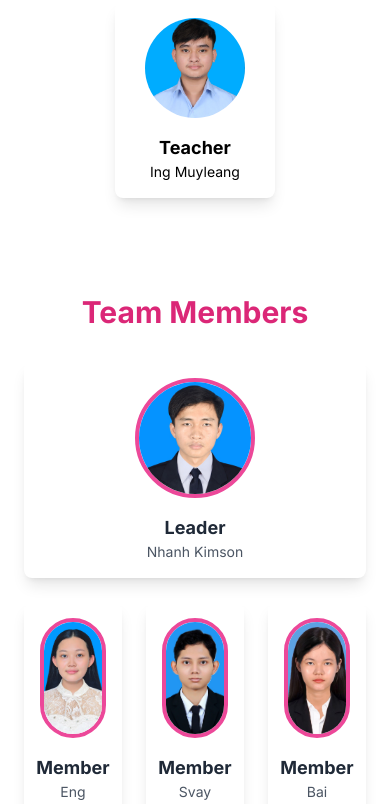
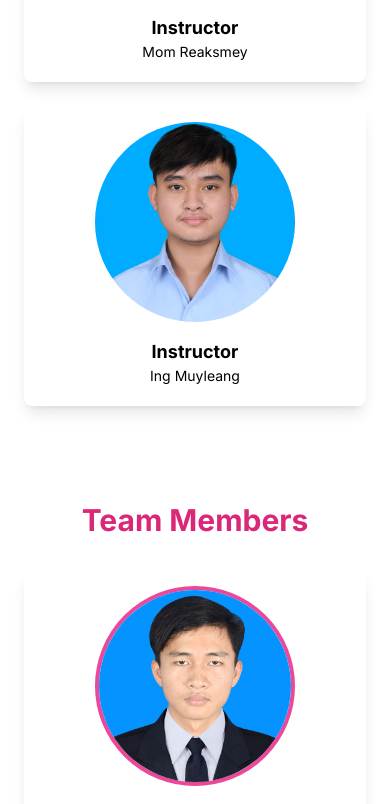
Before and after one commit to engsreynich/rachna-react, a React (Vite) app: page /about in a window 390 px wide. Shown: the part 1183-1987 px from the top of the page. Built offline with nearby package versions, Linux system fonts and the light colour scheme.

Commit message:
about III

```diff
--- a/src/Layout/About.jsx
+++ b/src/Layout/About.jsx
@@ -8,7 +8,7 @@ function About() {
         <section className="flex flex-col lg:flex-row gap-6  dark:bg-gray-900  py-12 px-6">
           {/* Image and Story */}
           <div className="flex-1">
-            <div className="relative rounded-lg overflow-hidden shadow-lg">
+            <div className="relative rounded-lg overflow-hidden shadow-lg" data-aos="fade-up">
               <img
                 src="./img/team.jpg"
                 alt="Team meeting"
@@ -29,15 +29,15 @@ function About() {
 
           {/* Mission and Vision */}
           <div className="flex-1 grid gap-6">
-            <div className="bg-pink-200 p-6 rounded-lg shadow-lg">
+            <div className="bg-pink-200 p-6 rounded-lg shadow-lg" data-aos="fade-down">
               <h3 className="text-xl font-semibold">Our Mission</h3>
-              <p className="text-sm mt-2">
+              <p className="text-sm mt-2" data-aos="fade-left">
                 To revolutionize user connections through innovative,
                 user-centric website designs that are visually stunning,
                 intuitive, and functional.
               </p>
             </div>
-            <div className="bg-pink-500 p-6 rounded-lg shadow-lg text-white">
+            <div className="bg-pink-500 p-6 rounded-lg shadow-lg text-white" data-aos="fade-up-right">
               <h3 className="text-xl font-semibold">Our Vision</h3>
               <p className="text-sm mt-2">
                 To empower brands with seamless digital experiences that foster
@@ -57,26 +57,26 @@ function About() {
               {[
                 {
                   name: "Mom Reaksmey",
-                  title: "Teacher",
+                  title: "Instructor",
                   img: "./img/Cher Mey.jpg",
                 },
                 {
                   name: "Ing Muyleang",
-                  title: "Teacher",
+                  title: "Instructor",
                   img: "./img/Cher Leang.jpg",
                 },
               ].map((mentor, index) => (
                 <div
                   key={index}
-                  className="bg-white w-[160px] h-auto flex flex-col shadow-lg items-center rounded-lg p-4"
+                  className="bg-white dark:bg-gray-950 w-[460px] h-[300px] flex flex-col shadow-lg items-center rounded-lg p-4" data-aos="fade-down-right"
                 >
                   <img
                     src={mentor.img}
                     alt="mentor"
-                    className="w-[100px] h-[100px] rounded-full object-cover mb-4"
+                    className="w-[200px] h-[200px] rounded-full object-cover mb-4"
                   />
-                  <h3 className="font-bold text-lg">{mentor.title}</h3>
-                  <p className="text-sm">{mentor.name}</p>
+                  <h3 className="font-bold text-lg dark:text-slate-100">{mentor.title}</h3>
+                  <p className="text-sm dark:text-slate-100">{mentor.name}</p>
                 </div>
               ))}
             </div>
@@ -89,17 +89,17 @@ function About() {
             <h2 className="text-3xl font-bold text-pink-600 mb-8">
               Team Members
             </h2>
-            <div className="grid grid-cols-3 gap-6">
+            <div className="grid grid-cols-1 sm:grid-cols-2 lg:grid-cols-3 gap-6">
   {/* First row: Single box, centered */}
-              <div className="col-span-3 flex justify-center">
-                <div className="bg-white w-full sm:w-auto h-auto flex flex-col shadow-lg items-center rounded-lg p-4 transition-all duration-300 hover:scale-105 hover:shadow-2xl">
+  <div className="col-span-1 sm:col-span-2 lg:col-span-3 flex justify-center">
+    <div className="bg-white dark:bg-gray-950 w-full sm:w-auto h-auto flex flex-col shadow-lg items-center rounded-lg p-4 transition-all duration-300 hover:scale-105 hover:shadow-2xl" data-aos="zoom-in">
       <img
         src="./img/Son copy.jpg"
         alt="Nhanh Kimson"
-                    className="w-[120px] h-[120px] rounded-full object-cover mb-4 border-4 border-pink-500"
+        className="w-[200px] h-[200px] rounded-full object-cover mb-4 border-4 border-pink-500"
       />
-                  <h3 className="font-bold text-lg text-gray-800">Leader</h3>
-                  <p className="text-sm text-gray-600">Nhanh Kimson</p>
+      <h3 className="font-bold text-lg text-gray-800 dark:text-slate-100">Leader</h3>
+      <p className="text-sm text-gray-600 dark:text-slate-100">Nhanh Kimson</p>
     </div>
   </div>
 
@@ -119,17 +119,17 @@ function About() {
   ].map((member, index) => (
     <div
       key={index}
-                  className="bg-white w-full h-auto flex flex-col shadow-lg items-center rounded-lg p-4 transition-all duration-300 hover:scale-105 hover:shadow-2xl"
+      className="bg-white dark:bg-gray-950 w-full h-auto flex flex-col shadow-lg items-center rounded-lg p-4 transition-all duration-300 hover:scale-105 hover:shadow-2xl" data-aos="fade-up"
     >
       <img
         src={member.img}
         alt={member.name}
         className="w-[120px] h-[120px] rounded-full object-cover mb-4 border-4 border-pink-500"
       />
-                  <h3 className="font-bold text-lg text-gray-800">
+      <h3 className="font-bold text-lg text-gray-800 dark:text-slate-100">
         {member.role}
       </h3>
-                  <p className="text-sm text-gray-600">{member.name}</p>
+      <p className="text-sm text-gray-600 dark:text-slate-100">{member.name}</p>
     </div>
   ))}
 
@@ -149,20 +149,21 @@ function About() {
   ].map((member, index) => (
     <div
       key={index}
-                  className="bg-white w-full h-auto flex flex-col shadow-lg items-center rounded-lg p-4 transition-all duration-300 hover:scale-105 hover:shadow-2xl"
+      className="bg-white dark:bg-gray-950 w-full h-auto flex flex-col shadow-lg items-center rounded-lg p-4 transition-all duration-300 hover:scale-105 hover:shadow-2xl" data-aos="zoom-in-down"
     >
       <img
         src={member.img}
         alt={member.name}
         className="w-[120px] h-[120px] rounded-full object-cover mb-4 border-4 border-pink-500"
       />
-                  <h3 className="font-bold text-lg text-gray-800">
+      <h3 className="font-bold text-lg text-gray-800 dark:text-slate-100">
         {member.role}
       </h3>
-                  <p className="text-sm text-gray-600">{member.name}</p>
+      <p className="text-sm text-gray-600 dark:text-slate-100">{member.name}</p>
     </div>
   ))}
 </div>
+
           </div>
         </section>
       </div>
```
Lines whose indentation alone changed are shown as unchanged.
